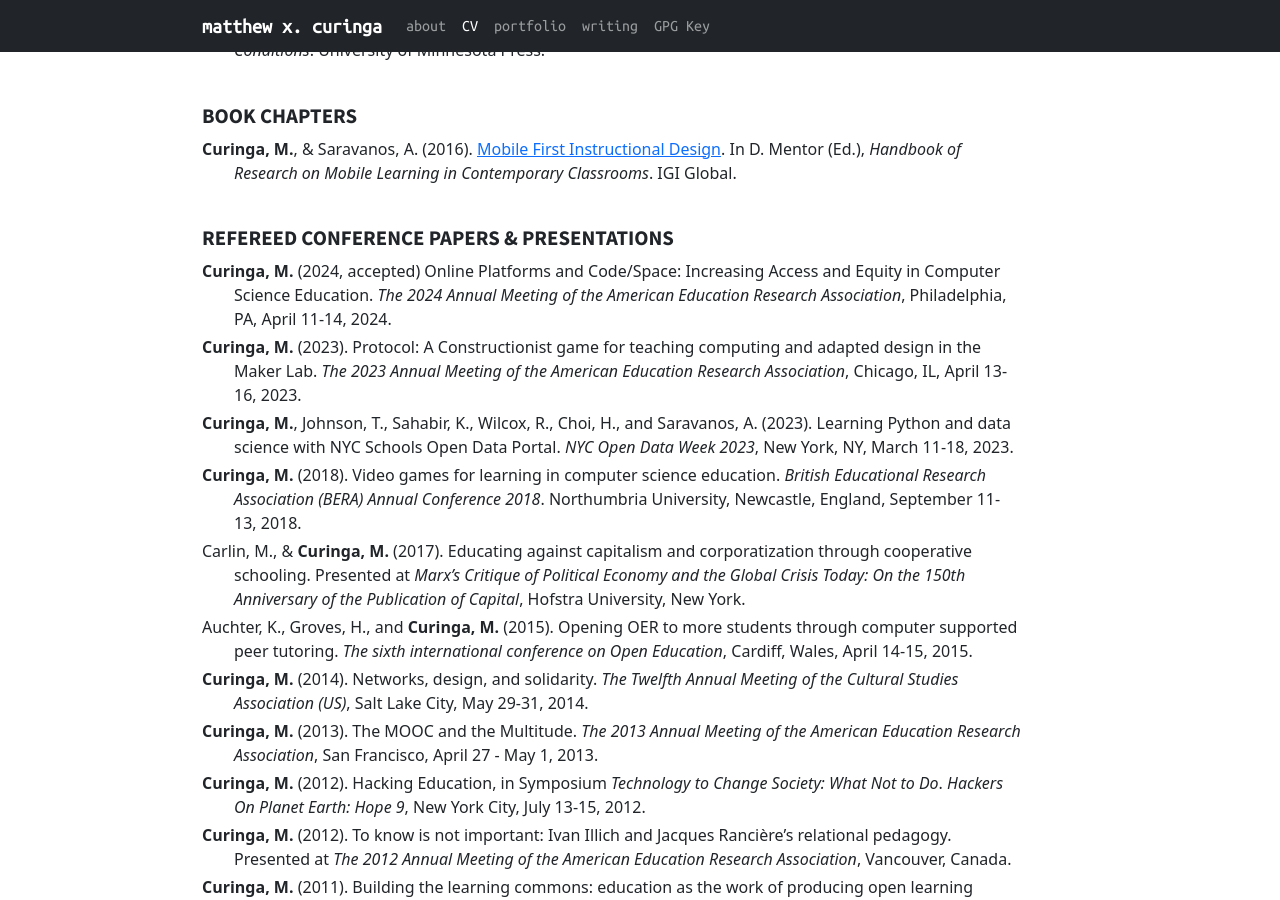
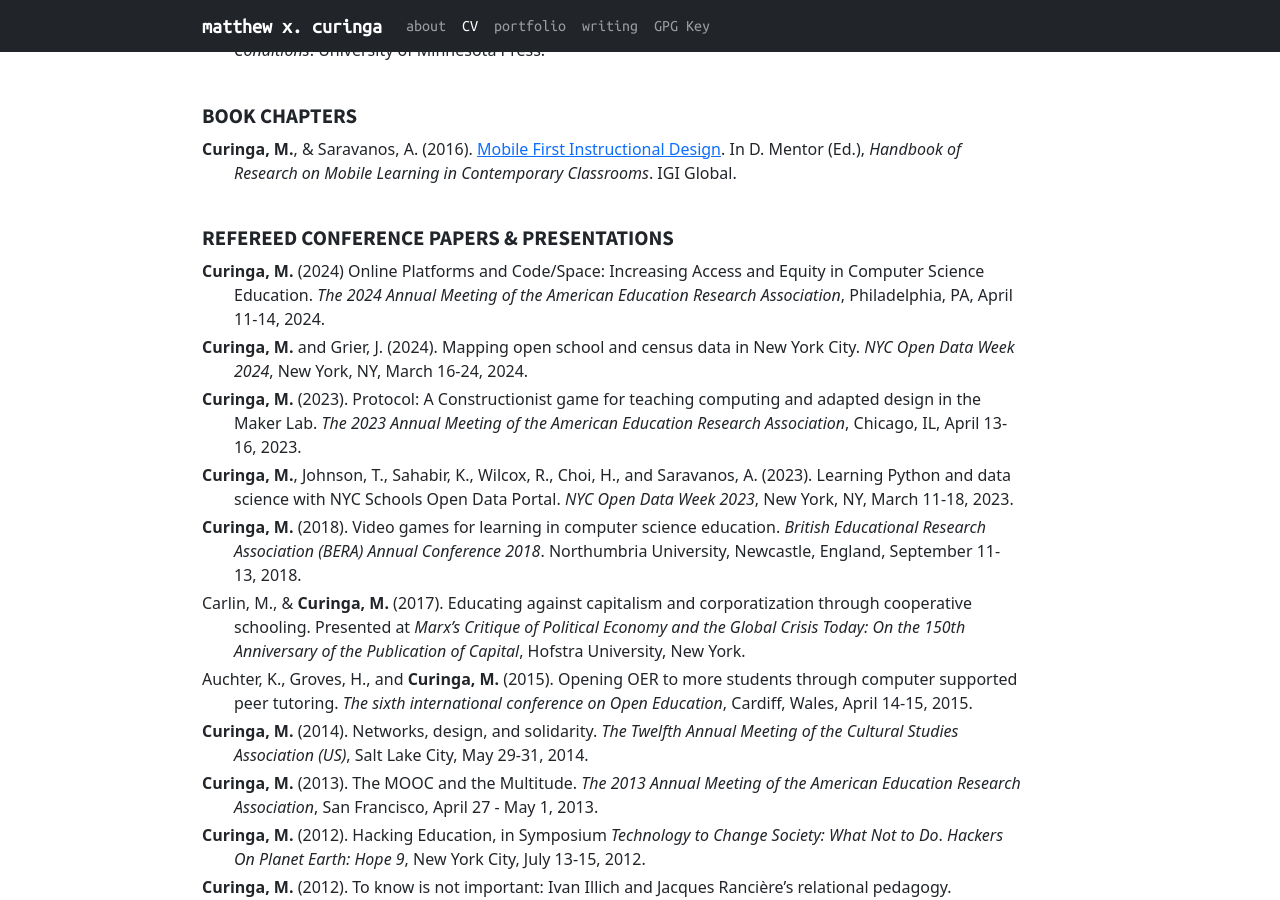
Before and after one commit to mcuringa/mcuringa.github.com, a Jekyll site: the page built from cv.md, in a window 1280 px wide and 900 px high, scrolled down 1538 px. Built offline with Jekyll 4.4.1, drawn with Linux system fonts in a browser that asks for light colours.

Commit message:
added open data 2024

```diff
--- a/cv.md
+++ b/cv.md
@@ -104,7 +104,9 @@ Book chapters
 
 Refereed conference papers & presentations
 ------------------------------------------
-**Curinga, M.** (2024, accepted) Online Platforms and Code/Space: Increasing Access and Equity in Computer Science Education. _The 2024 Annual Meeting of the American Education Research Association_, Philadelphia, PA, April 11-14, 2024.
+**Curinga, M.** (2024) Online Platforms and Code/Space: Increasing Access and Equity in Computer Science Education. _The 2024 Annual Meeting of the American Education Research Association_, Philadelphia, PA, April 11-14, 2024.
+
+**Curinga, M.** and Grier, J. (2024). Mapping open school and census data in New York City. _NYC Open Data Week 2024_, New York, NY, March 16-24, 2024.
 
 **Curinga, M.** (2023). Protocol: A Constructionist game for teaching computing and adapted design in the Maker Lab. _The 2023 Annual Meeting of the American Education Research Association_, Chicago, IL, April 13-16, 2023.
 
```
